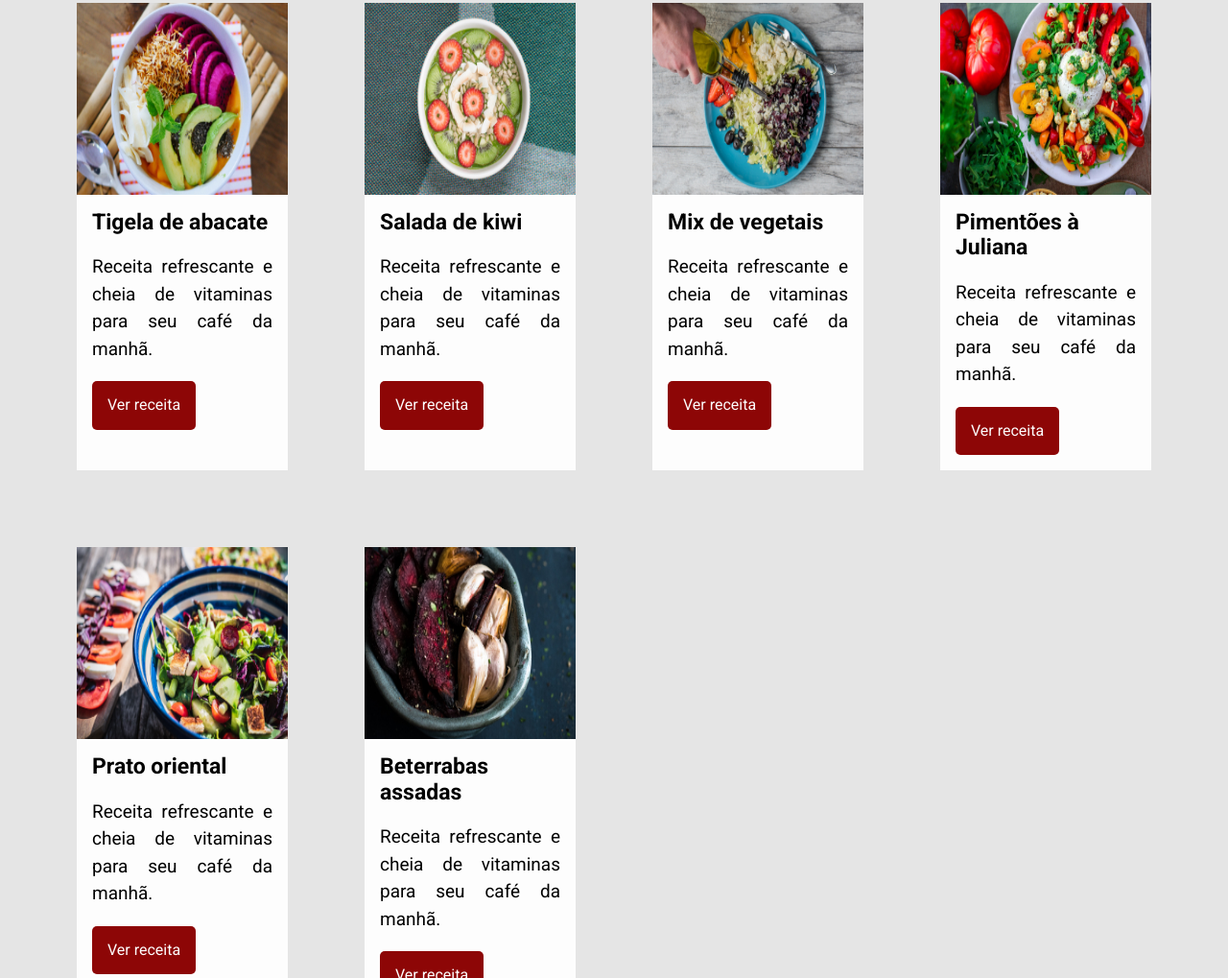
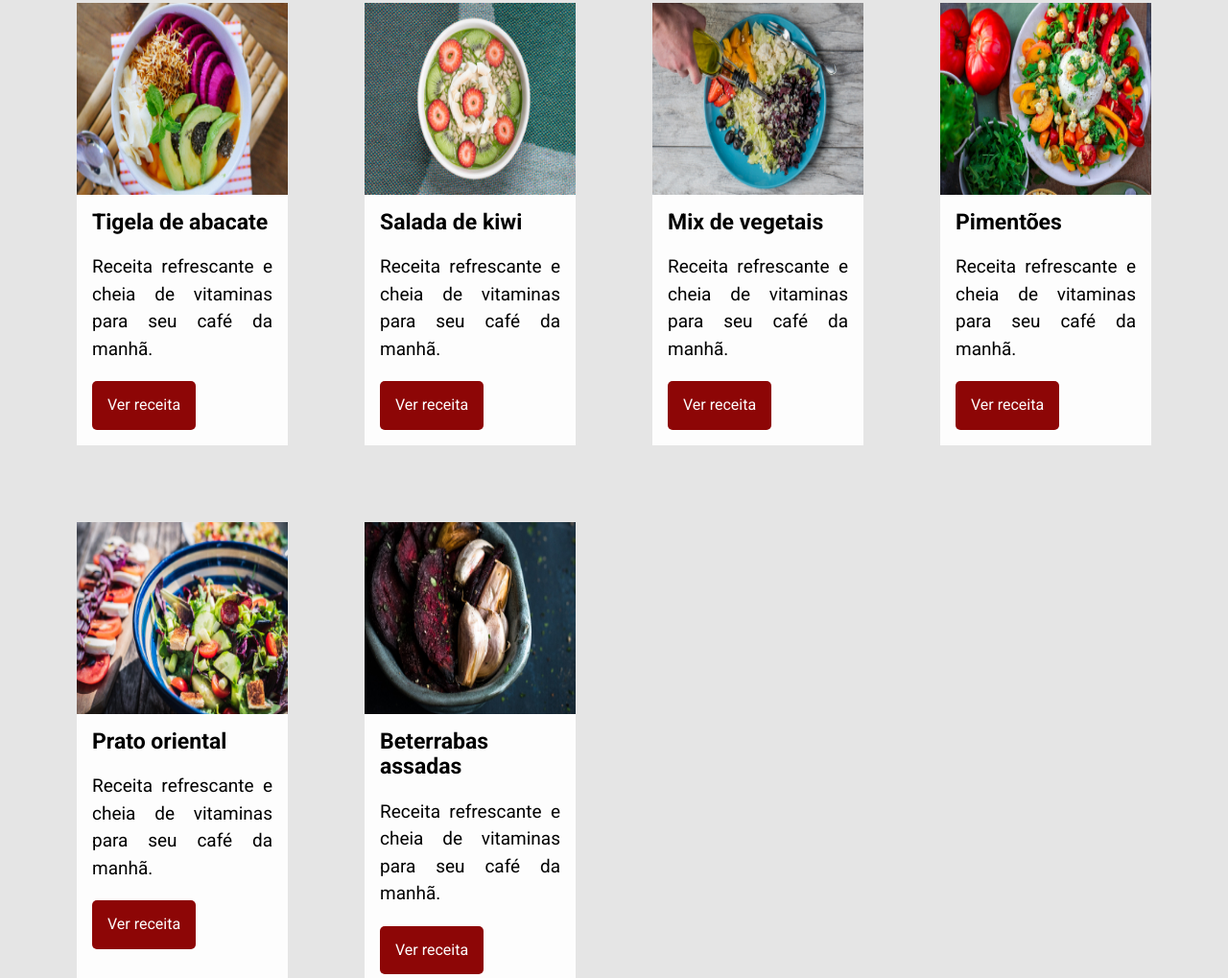
Before and after one commit to EnioMartins/siteAlura, a plain HTML site: page index.html in a window 1280 px wide. Shown: the part 1136-2155 px from the top of the page at 96% size. Drawn offline with Linux system fonts and the light colour scheme.

Commit message:
Alteração no pimentão

```diff
--- a/index.html
+++ b/index.html
@@ -82,7 +82,7 @@
     <div class="receita">
         <img alt="Pimentões à Juliana" class="receita__imagem" src="./assets/img/receitas/pimentoes-a-juliana.jpg" />
         <div class="receita__conteudo">
-            <h4 class="receita__titulo">Pimentões à Juliana</h4>
+            <h4 class="receita__titulo">Pimentões</h4>
             <p class="receita__descricao">Receita refrescante e cheia de vitaminas para seu café da manhã.</p>
             <button class="receita__botao">Ver receita</button>
         </div>
```
